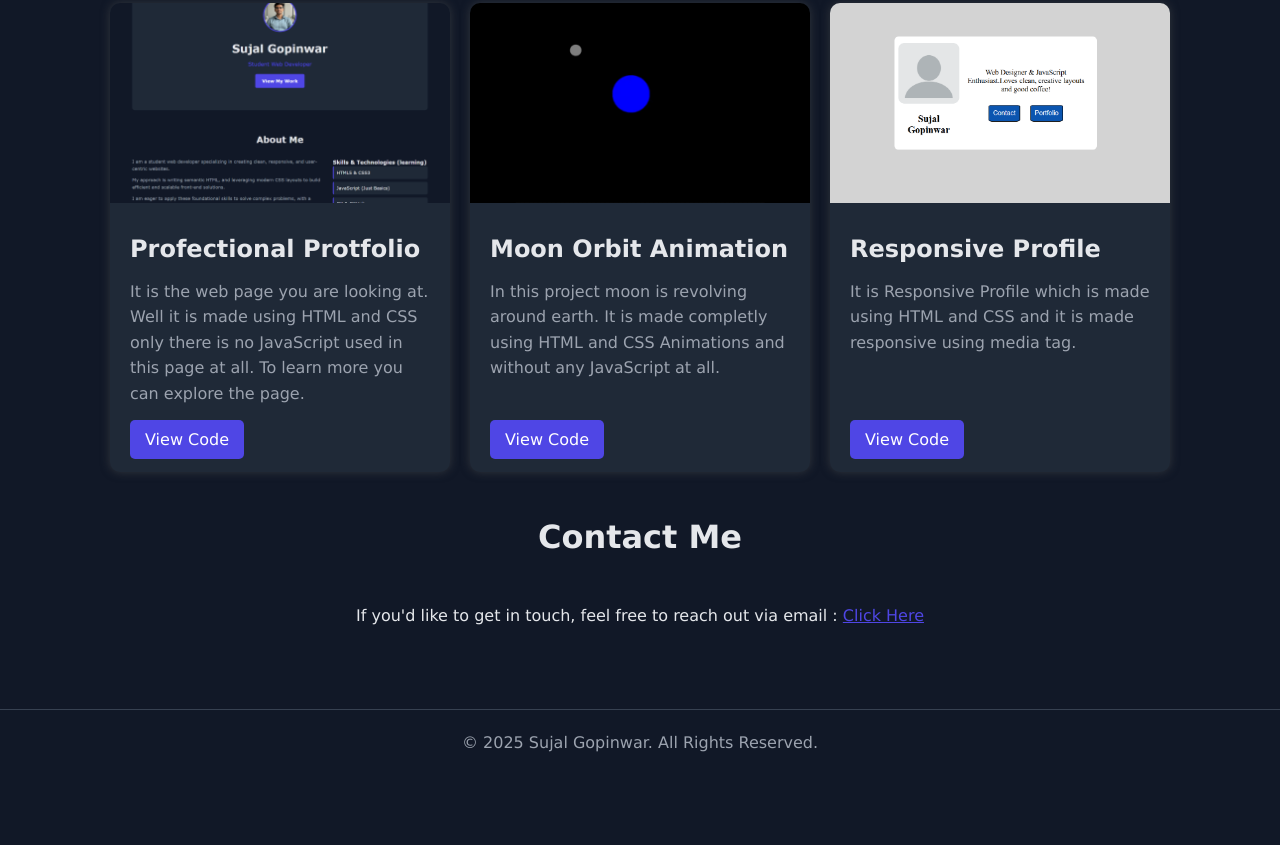
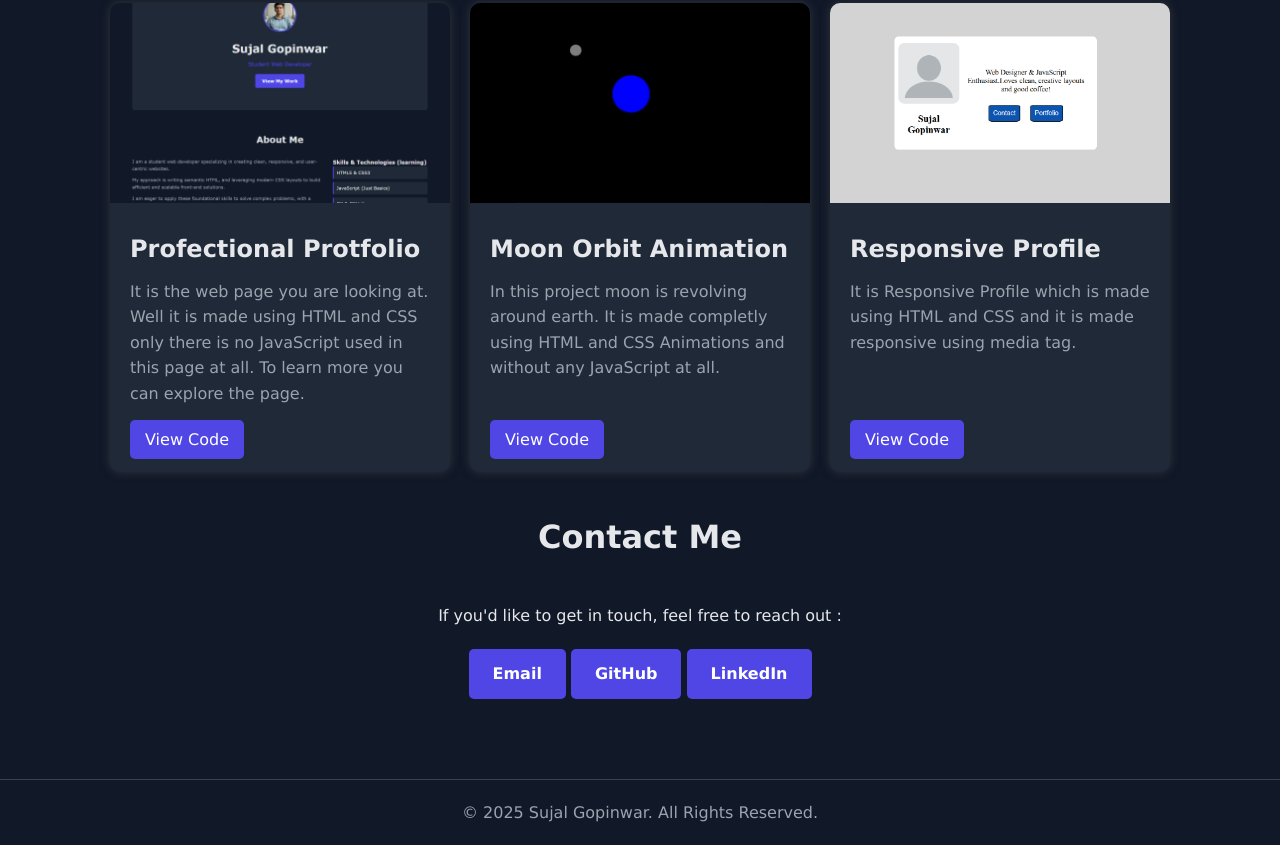
Before and after one commit to SujalGop/Assignment, a plain HTML site: page protfolio.html in a window 1280 px wide. Shown: the part 1285-2130 px from the top of the page. Before the commit the page ends 2061 px from the top, so only its background shows below. Drawn offline with Linux system fonts and the light colour scheme; files whose address does not match are found by name.

Commit message:
Add files via upload

```diff
--- a/protfolio.html
+++ b/protfolio.html
@@ -33,11 +33,9 @@
             justify-content: space-between;
             align-items: center;
             padding: 20px 0;
-        }
-
-        header .logo {
-            font-size: 1.5rem;
-            font-weight: bold;
+            position: sticky;
+            top: 0;
+            background-color: #111827;
         }
 
         header nav a {
@@ -192,6 +190,25 @@
             color: #9CA3AF ;
         }
 
+        #contact .contact-links {
+            background-color:#4F46E5;
+            color: white;
+            transform: background-color 0.3s ease;
+            display: inline-block;
+            padding: 12px 24px;
+            text-decoration: none;
+            border-radius: 5px;
+            margin-top: 20px;
+            font-weight: bold;
+        }
+
+        #contact .contact-links:hover {
+            background-color: #3730A3;
+            color: #9CA3AF ;
+            transform: translateY(-3px);
+
+        }
+
          /* Footer Styles */
 
         footer {
@@ -314,8 +331,10 @@
 
             <div id="contact" style="text-align: center; margin-top: 40px;">
                 <h2 class="section-title">Contact Me</h2>
-                <p>If you'd like to get in touch, feel free to reach out via email :  <a href="mailto:sujalgopinwar07@gmail.com" style="color: #4F46E5;"> Click Here</a></p>
-
+                <p>If you'd like to get in touch, feel free to reach out : </p>
+            <a href="mailto:sujalgopinwar07@gmail.com " class="contact-links">Email</a>
+            <a href="https://github.com/SujalGop" class="contact-links">GitHub</a>
+            <a href="https://www.linkedin.com/in/sujal-gopinwar-76589437b/" class="contact-links">LinkedIn</a>
             </div>
         </section>
 
```
